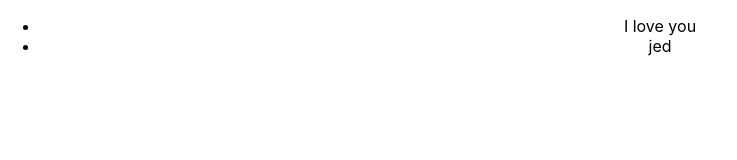
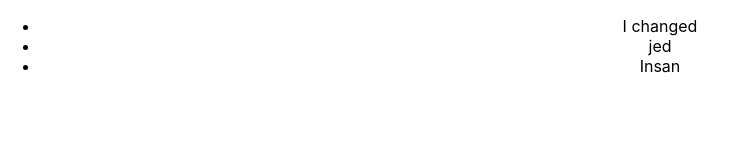
Before and after one commit to InsanRysbekov77/test, a React (Create React App) app: page / in a window 1280 px wide. Shown: the top 160 px of the page, without its empty margins (0-737 px from the left). Built offline with nearby package versions, Linux system fonts and the light colour scheme.

Commit message:
I changed

```diff
--- a/src/App.js
+++ b/src/App.js
@@ -6,8 +6,9 @@ function App() {
     <div className="App">
       <div>
         <ul>
-          <li>I love you</li>
+          <li>I changed</li>
           <li>jed</li>
+          <li>Insan</li>
         </ul>
       </div>
     </div>
```
